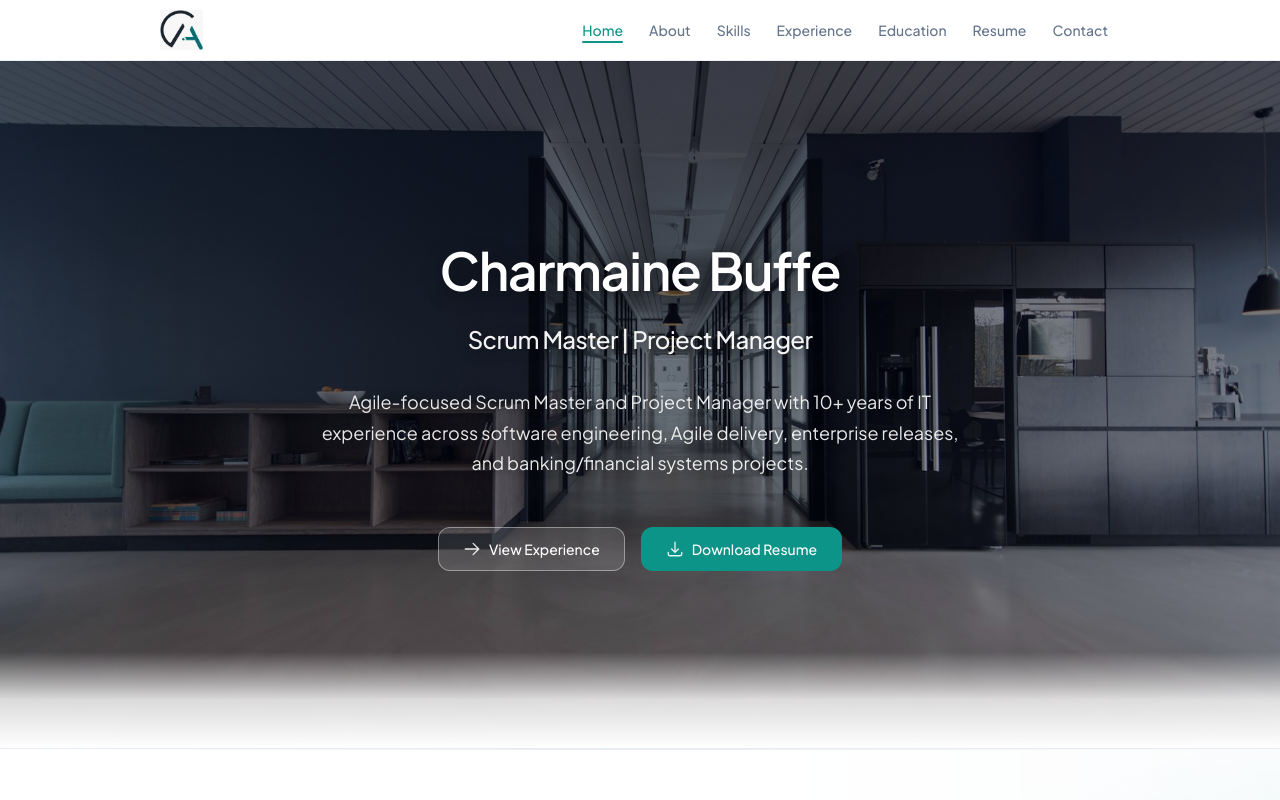
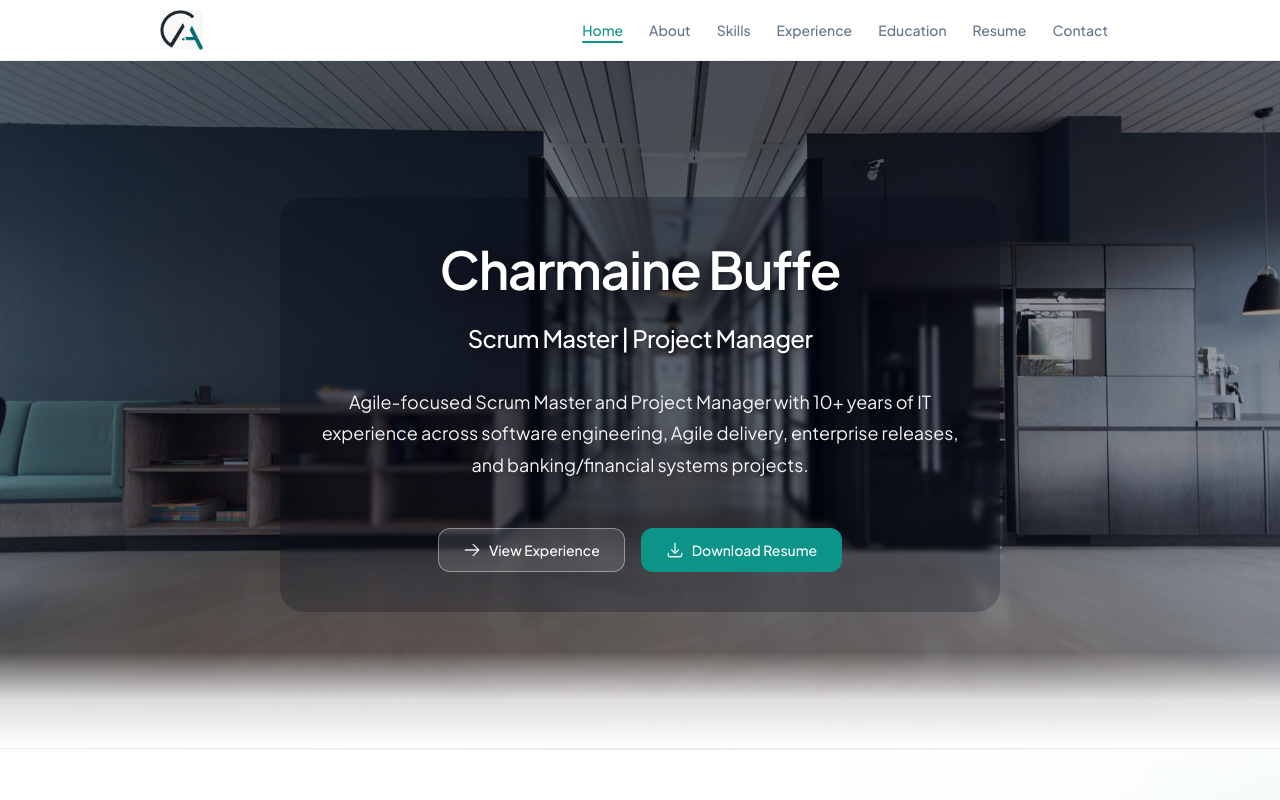
Before and after one commit to charlefire-cpu/personal-website, a React (Vite) app: page / in a window 1280 px wide. Shown: the top 800 px of the page. Built offline with nearby package versions, Linux system fonts and the light colour scheme.

Commit message:
final adjustment

```diff
--- a/src/components/Hero.tsx
+++ b/src/components/Hero.tsx
@@ -25,7 +25,9 @@ export default function Hero() {
       <div className="hero-overlay" aria-hidden="true" />
 
       <div className="page-container hero-content">
-        <div className="hero-inner hero-enter">
+        <div className="hero-inner">
+          <div className="hero-panel">
+            <div className="hero-enter">
               <h1 id="hero-heading" className="hero-name">
                 {profile.name}
               </h1>
@@ -56,6 +58,8 @@ export default function Hero() {
               </div>
             </div>
           </div>
+        </div>
+      </div>
 
       <div className="hero-fade" aria-hidden="true" />
     </section>
--- a/src/index.css
+++ b/src/index.css
@@ -799,9 +799,9 @@ body {
   .hero-overlay {
     background: linear-gradient(
       180deg,
-      rgb(2 6 23 / 0.62) 0%,
-      rgb(2 6 23 / 0.52) 45%,
-      rgb(2 6 23 / 0.38) 100%
+      rgb(2 6 23 / 0.5) 0%,
+      rgb(2 6 23 / 0.4) 45%,
+      rgb(2 6 23 / 0.3) 100%
     );
     @apply absolute inset-0;
   }
@@ -811,7 +811,20 @@ body {
   }
 
   .hero-inner {
-    @apply mx-auto max-w-3xl text-center;
+    @apply mx-auto w-full max-w-[720px] text-center;
+  }
+
+  .hero-panel {
+    @apply rounded-3xl px-6 py-8 sm:px-10 sm:py-10;
+    background:
+      radial-gradient(ellipse 90% 80% at 50% 45%, rgb(2 6 23 / 0.32), rgb(2 6 23 / 0.22) 100%);
+    backdrop-filter: blur(2px);
+  }
+
+  @supports not (backdrop-filter: blur(2px)) {
+    .hero-panel {
+      background: rgb(2 6 23 / 0.38);
+    }
   }
 
   .hero-enter > * {
@@ -837,17 +850,21 @@ body {
 
   .hero-name {
     @apply text-3xl font-semibold tracking-tight text-white sm:text-4xl md:text-5xl md:leading-tight lg:text-[3.25rem];
-    text-shadow: 0 2px 20px rgb(0 0 0 / 0.45);
+    text-shadow:
+      0 1px 2px rgb(0 0 0 / 0.35),
+      0 4px 24px rgb(0 0 0 / 0.45);
   }
 
   .hero-role {
-    @apply mt-4 text-lg font-medium tracking-tight text-white/95 sm:mt-5 sm:text-xl md:text-2xl;
-    text-shadow: 0 1px 14px rgb(0 0 0 / 0.4);
+    @apply mt-4 text-lg font-medium tracking-tight text-white sm:mt-5 sm:text-xl md:text-2xl;
+    text-shadow:
+      0 1px 2px rgb(0 0 0 / 0.3),
+      0 2px 16px rgb(0 0 0 / 0.4);
   }
 
   .hero-summary {
-    @apply mx-auto mt-6 max-w-2xl text-base leading-[1.7] text-white/90 sm:mt-8 sm:text-lg;
-    text-shadow: 0 1px 10px rgb(0 0 0 / 0.35);
+    @apply mx-auto mt-6 max-w-[680px] text-base leading-[1.75] text-white/95 sm:mt-8 sm:text-lg;
+    text-shadow: 0 1px 12px rgb(0 0 0 / 0.4);
   }
 
   .hero-actions {
```
Lines whose indentation alone changed are shown as unchanged.
